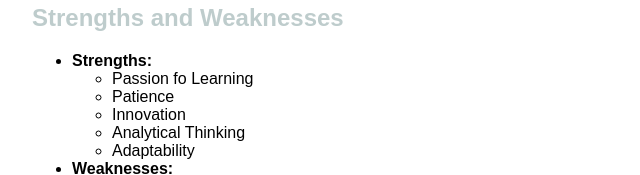
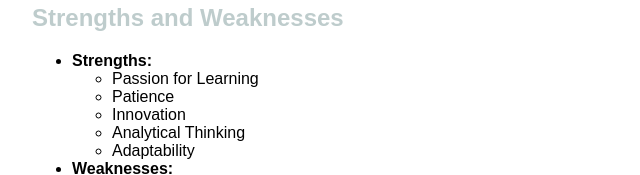
Before and after one commit to Engreyxien/kodego-lab-exercise-phase-1, a plain HTML site: page index.html in a window 1280 px wide. Shown: the part 990-1165 px from the top of the page, 208-848 px from the left. Drawn offline with Linux system fonts and the light colour scheme.

Commit message:
second commit

```diff
--- a/index.html
+++ b/index.html
@@ -41,7 +41,7 @@
           >Strengths:</strong
         >
         <ul>
-          <li>Passion fo Learning</li>
+          <li>Passion for Learning</li>
           <li>Patience</li>
           <li>Innovation</li>
           <li>Analytical Thinking</li>
```
